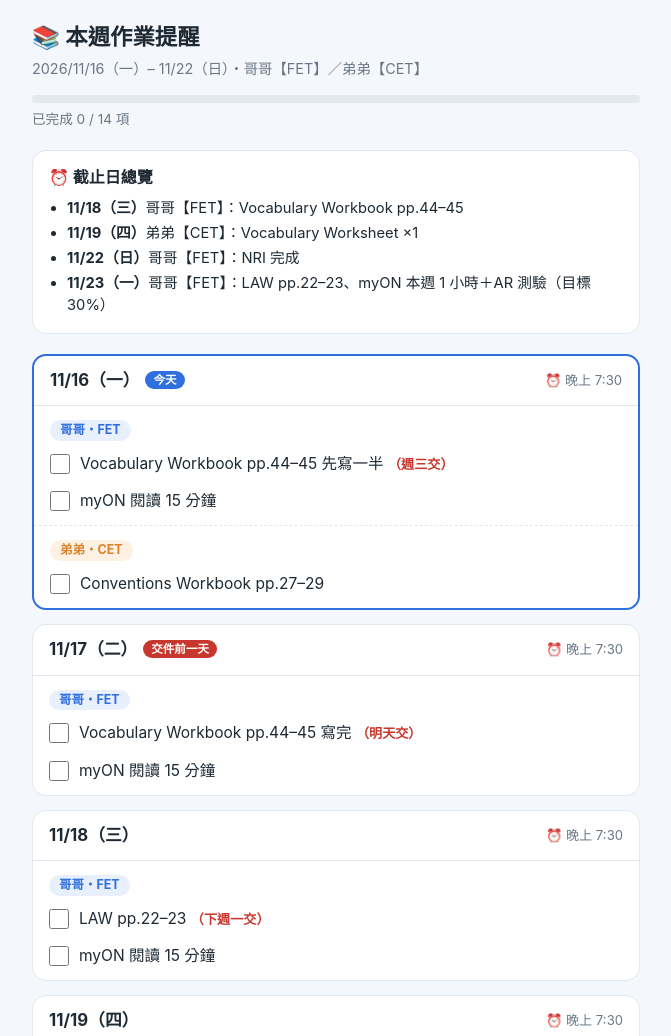
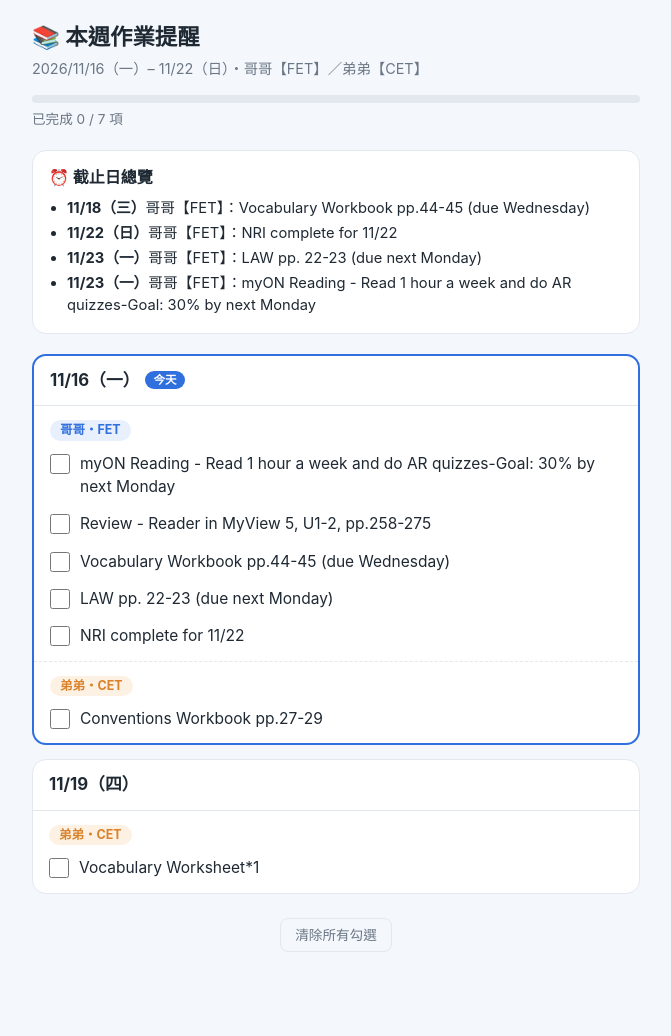
Before and after one commit to nickwu327-dotcom/HomeWork, a plain HTML site: page index.html in a window 1280 px wide. Shown: the top 1036 px of the page, without its empty margins (304-975 px from the left). After the commit the page ends 1000 px from the top, so only its background shows below. Drawn offline with Linux system fonts and the light colour scheme.

Commit message:
作業內容改回聯絡簿原文
Co-Authored-By: Claude Opus 5.5 <noreply@anthropic.com>
Claude-Session: https://claude.ai/code/session_01AqYT6DJjVsfCqfcTWwVHJb

```diff
--- a/index.html
+++ b/index.html
@@ -68,10 +68,10 @@
   <div class="deadlines">
     <h2>⏰ 截止日總覽</h2>
     <ul>
-      <li><b>11/18（三）</b>哥哥【FET】：Vocabulary Workbook pp.44–45</li>
-      <li><b>11/19（四）</b>弟弟【CET】：Vocabulary Worksheet ×1</li>
-      <li><b>11/22（日）</b>哥哥【FET】：NRI 完成</li>
-      <li><b>11/23（一）</b>哥哥【FET】：LAW pp.22–23、myON 本週 1 小時＋AR 測驗（目標 30%）</li>
+      <li><b>11/18（三）</b>哥哥【FET】：Vocabulary Workbook pp.44-45 (due Wednesday)</li>
+      <li><b>11/22（日）</b>哥哥【FET】：NRI complete for 11/22</li>
+      <li><b>11/23（一）</b>哥哥【FET】：LAW pp. 22-23 (due next Monday)</li>
+      <li><b>11/23（一）</b>哥哥【FET】：myON Reading - Read 1 hour a week and do AR quizzes-Goal: 30% by next Monday</li>
     </ul>
   </div>
 
@@ -84,37 +84,20 @@
 const BIG = "哥哥", SMALL = "弟弟";
 const CLS = { [BIG]: "FET", [SMALL]: "CET" };
 const DAYS = [
-  { date: "2026-11-16", label: "11/16（一）", time: "晚上 7:30", tasks: [
-    [SMALL, "Conventions Workbook pp.27–29"],
-    [BIG, "Vocabulary Workbook pp.44–45 先寫一半", "週三交"],
-    [BIG, "myON 閱讀 15 分鐘"],
+  { date: "2026-11-16", label: "11/16（一）", tasks: [
+    [SMALL, "Conventions Workbook pp.27-29"],
+    [BIG, "myON Reading - Read 1 hour a week and do AR quizzes-Goal: 30% by next Monday"],
+    [BIG, "Review - Reader in MyView 5, U1-2, pp.258-275"],
+    [BIG, "Vocabulary Workbook pp.44-45 (due Wednesday)"],
+    [BIG, "LAW pp. 22-23 (due next Monday)"],
+    [BIG, "NRI complete for 11/22"],
   ]},
-  { date: "2026-11-17", label: "11/17（二）", time: "晚上 7:30", warn: true, tasks: [
-    [BIG, "Vocabulary Workbook pp.44–45 寫完", "明天交"],
-    [BIG, "myON 閱讀 15 分鐘"],
-  ]},
-  { date: "2026-11-18", label: "11/18（三）", time: "晚上 7:30", tasks: [
-    [BIG, "LAW pp.22–23", "下週一交"],
-    [BIG, "myON 閱讀 15 分鐘"],
-  ]},
-  { date: "2026-11-19", label: "11/19（四）", time: "晚上 7:30", tasks: [
-    [SMALL, "Vocabulary Worksheet 一張"],
-    [BIG, "複習 MyView 5 Reader U1–2 pp.258–275"],
-    [BIG, "myON 閱讀 15 分鐘"],
-  ]},
-  { date: "2026-11-20", label: "11/20（五）", time: "晚上 7:30", tasks: [
-    [BIG, "開始寫 NRI", "11/22 前完成"],
-  ]},
-  { date: "2026-11-21", label: "11/21（六）", time: "早上 10:00", tasks: [
-    [BIG, "NRI 寫完"],
-    [BIG, "myON 補滿本週 1 小時＋做 AR 測驗", "目標 30%"],
-  ]},
-  { date: "2026-11-22", label: "11/22（日）", time: "晚上 7:30", warn: true, tasks: [
-    [BIG, "檢查週一要交：LAW、NRI、myON 30%"],
+  { date: "2026-11-19", label: "11/19（四）", tasks: [
+    [SMALL, "Vocabulary Worksheet*1"],
   ]},
 ];
 
-const KEY = "hw-2026-11-16-v2";
+const KEY = "hw-2026-11-16-v3";
 let state = {};
 try { state = JSON.parse(localStorage.getItem(KEY)) || {}; } catch (e) {}
 function save() { try { localStorage.setItem(KEY, JSON.stringify(state)); } catch (e) {} }
@@ -136,7 +119,7 @@ function render() {
     let badges = "";
     if (d.date === today) badges += '<span class="badge today">今天</span>';
     if (d.warn) badges += '<span class="badge warn">交件前一天</span>';
-    card.innerHTML = `<div class="dhead"><span class="date">${d.label}${badges}</span><span class="time">⏰ ${d.time}</span></div>`;
+    card.innerHTML = `<div class="dhead"><span class="date">${d.label}${badges}</span></div>`;
 
     [BIG, SMALL].forEach(kid => {
       const items = d.tasks.map((t, ti) => ({ t, ti })).filter(x => x.t[0] === kid);
```
